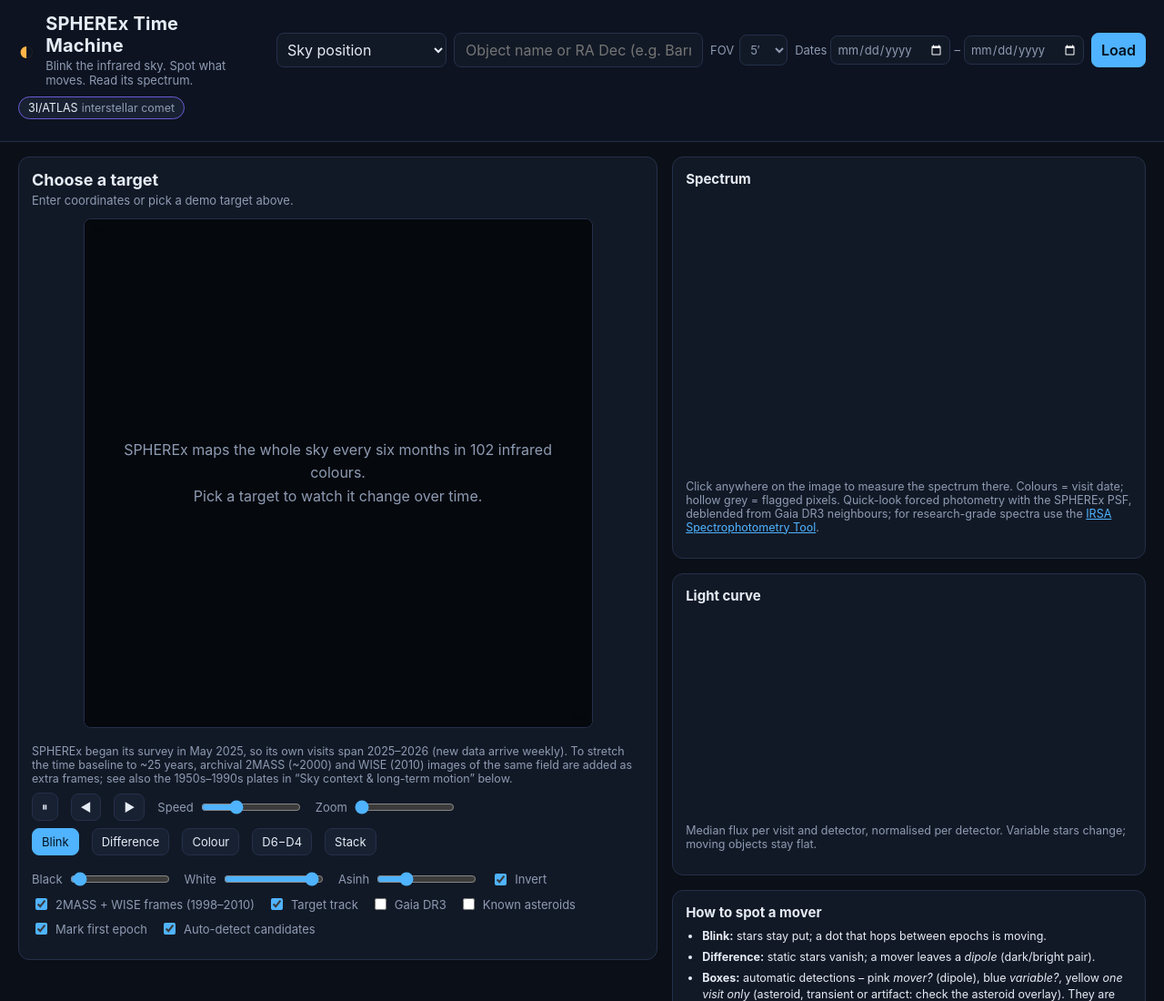
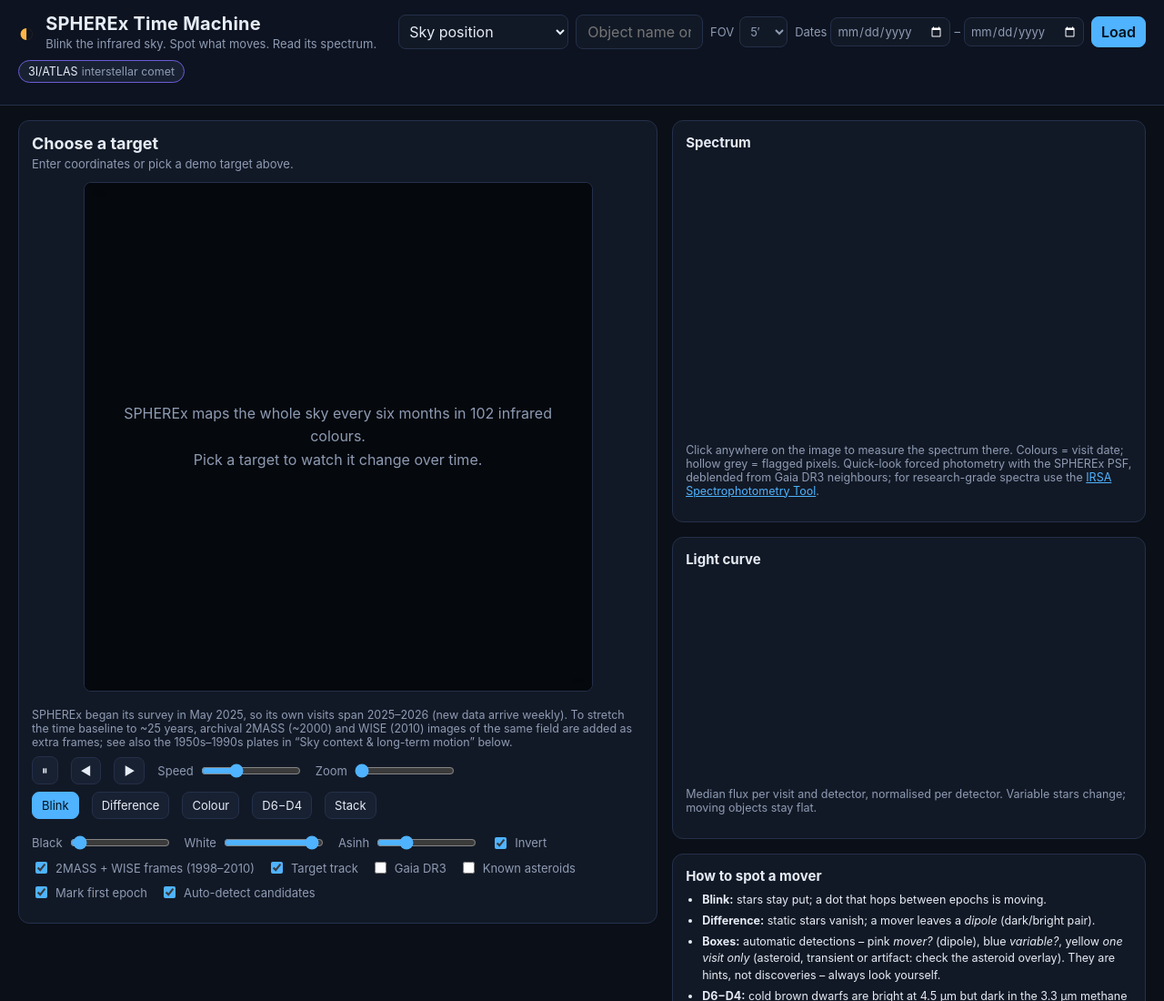
Before and after one commit to u230709018/SPHEREx, a plain HTML site: page frontend/index.html in a window 1280 px wide. Shown: the top 1100 px of the page at 91% size. Drawn offline with nearby package versions, Linux system fonts and the light colour scheme; no server answers.

Commit message:
Header: let the search row wrap so the title is not squeezed
Co-Authored-By: Claude Opus 5.5 <noreply@anthropic.com>

```diff
--- a/frontend/style.css
+++ b/frontend/style.css
@@ -36,7 +36,9 @@ button.small, .small { font-size: 12.5px; }
 .logo { font-size: 30px; color: var(--accent-2); }
 h1 { font-size: 20px; margin: 0; letter-spacing: .2px; }
 .tagline { margin: 2px 0 0; color: var(--muted); font-size: 13px; }
-.search { display: flex; gap: 8px; }
+.search { display: flex; flex-wrap: wrap; gap: 8px; align-items: center; justify-content: flex-end; }
+.search input[type=text] { min-width: 220px; }
+.brand { min-width: 250px; }
 .search input[type=text] {
   flex: 1; min-width: 0; background: var(--panel); border: 1px solid var(--line);
   border-radius: 8px; padding: 8px 12px;
```
